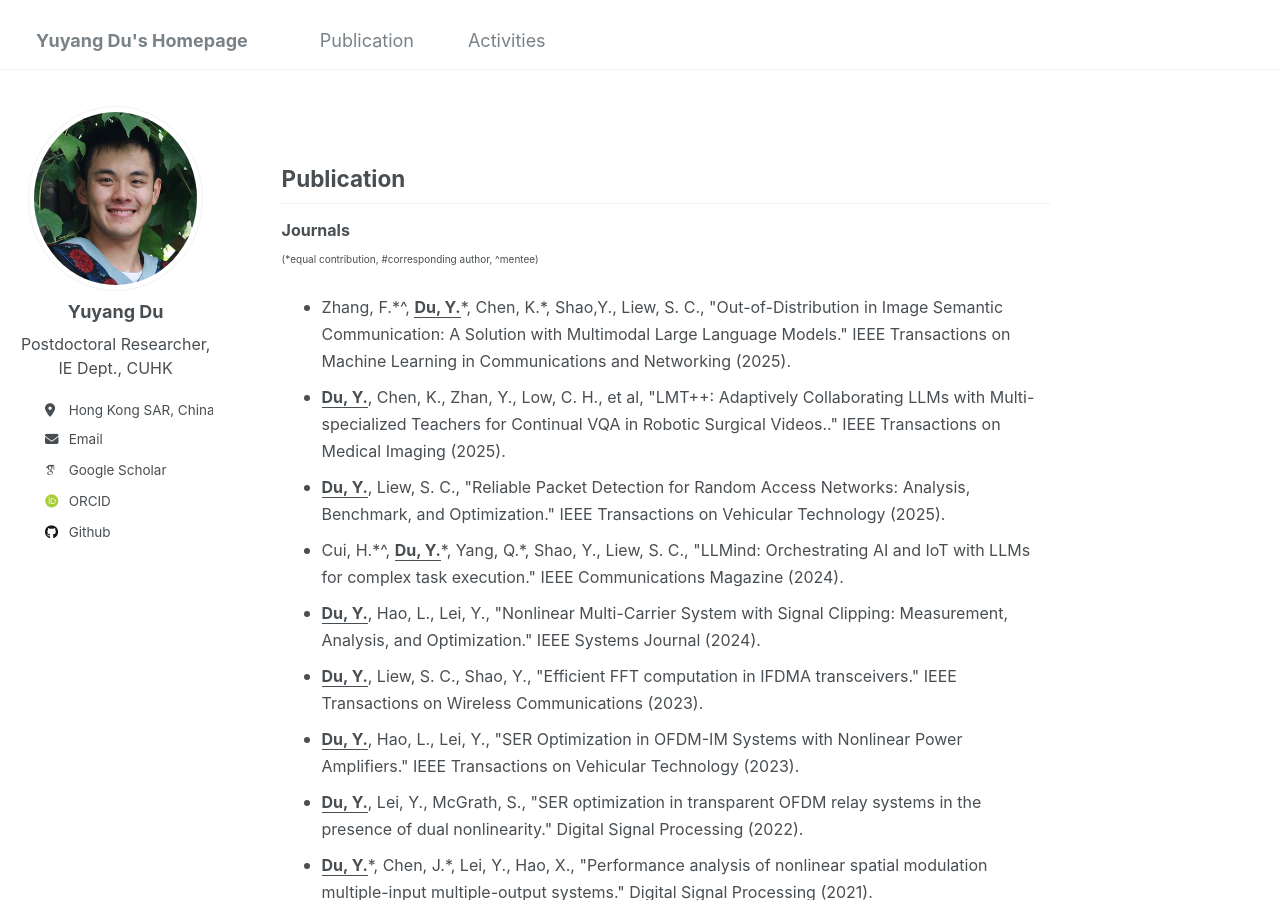
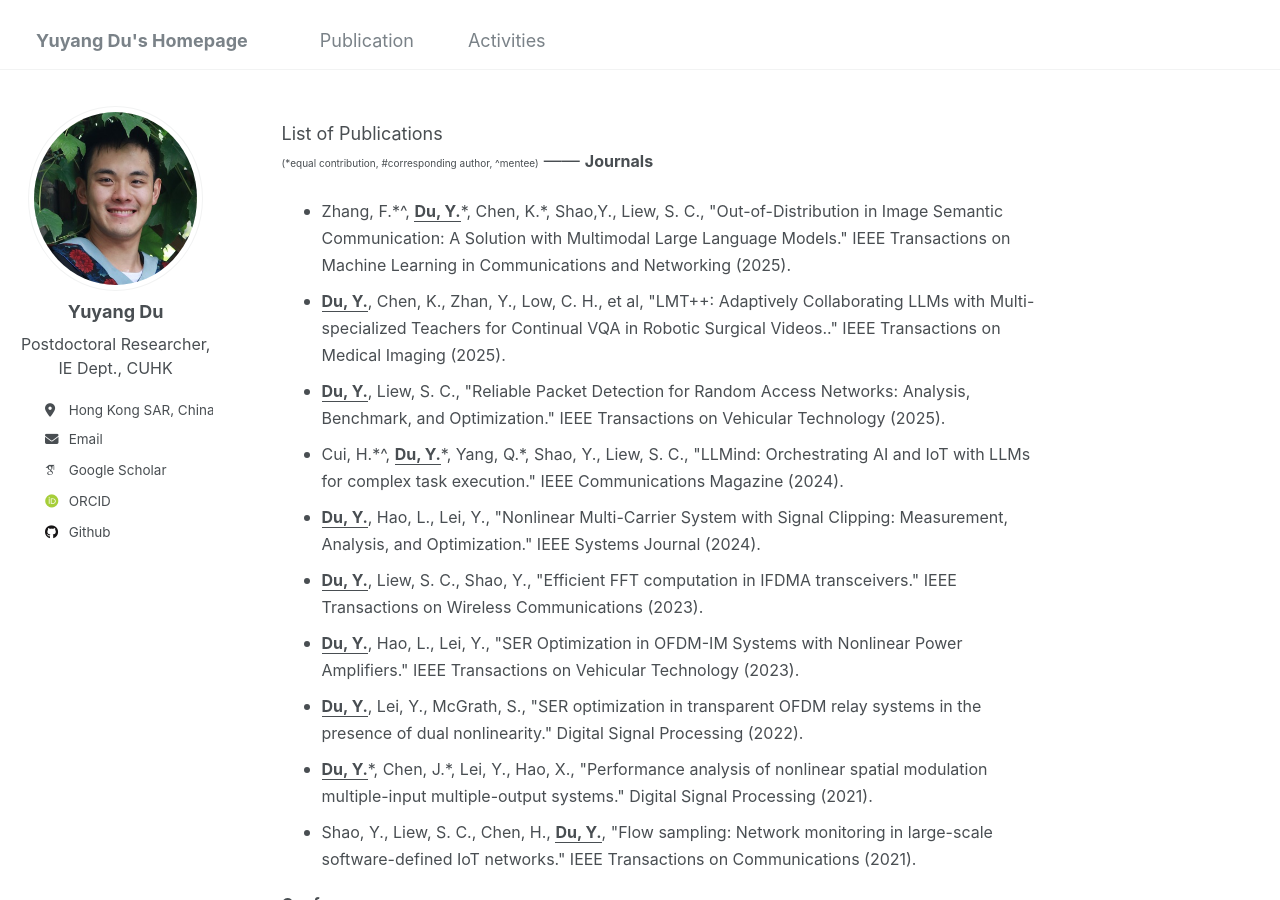
Before and after one commit to yuyangdu01/yuyangdu01.github.io, a Jekyll site: the page built from _pages/markdown.md, in a window 1280 px wide and 900 px high. Built offline with Jekyll 4.4.1, drawn with Linux system fonts in a browser that asks for light colours; some web fonts are replaced.

Commit message:
Update markdown.md

```diff
--- a/_pages/markdown.md
+++ b/_pages/markdown.md
@@ -7,9 +7,10 @@ redirect_from:
   - /markdown.html
 ---
 
-Publication <font size=3></font>
+List of Publications <font size=3></font>
+<br><font size=1>(*equal contribution, #corresponding author, ^mentee)</font>
 ------
-**<font size=3>Journals</font>** <br><font size=1>(*equal contribution, #corresponding author, ^mentee)</font>
+**<font size=3>Journals</font>**
 * <font size=3>Zhang, F.*^, <b><u>Du, Y.</u></b>*, Chen, K.*, Shao,Y., Liew, S. C., "Out-of-Distribution in Image Semantic Communication: A Solution with Multimodal Large Language Models." IEEE Transactions on Machine Learning in Communications and Networking (2025).</font>
 * <font size=3><b><u>Du, Y.</u></b>, Chen, K., Zhan, Y., Low, C. H., et al, "LMT++: Adaptively Collaborating LLMs with Multi-specialized Teachers for Continual VQA in Robotic Surgical Videos.." IEEE Transactions on Medical Imaging (2025).</font>
 * <font size=3><b><u>Du, Y.</u></b>, Liew, S. C., "Reliable Packet Detection for Random Access Networks: Analysis, Benchmark, and Optimization." IEEE Transactions on Vehicular Technology (2025).</font>
```
